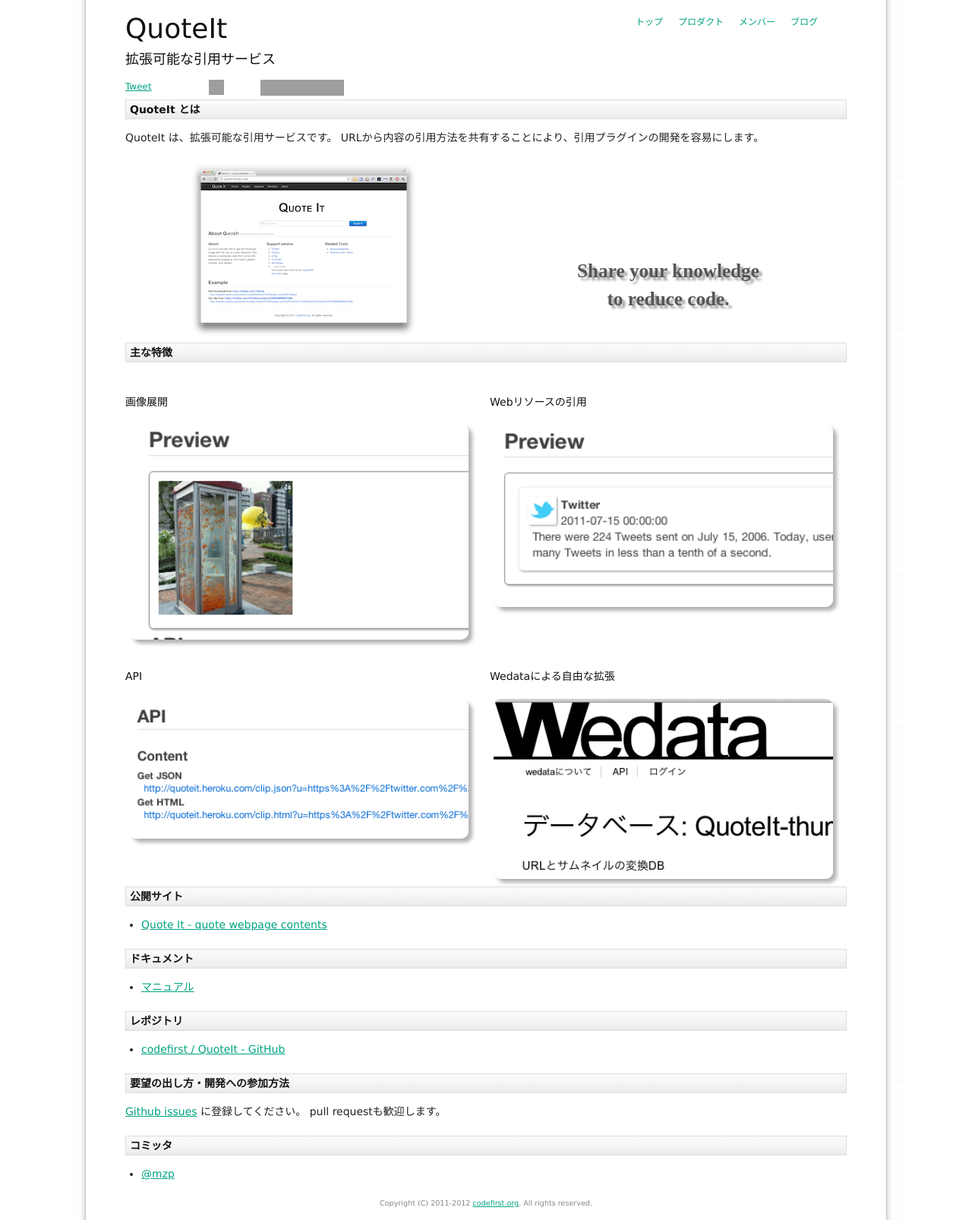
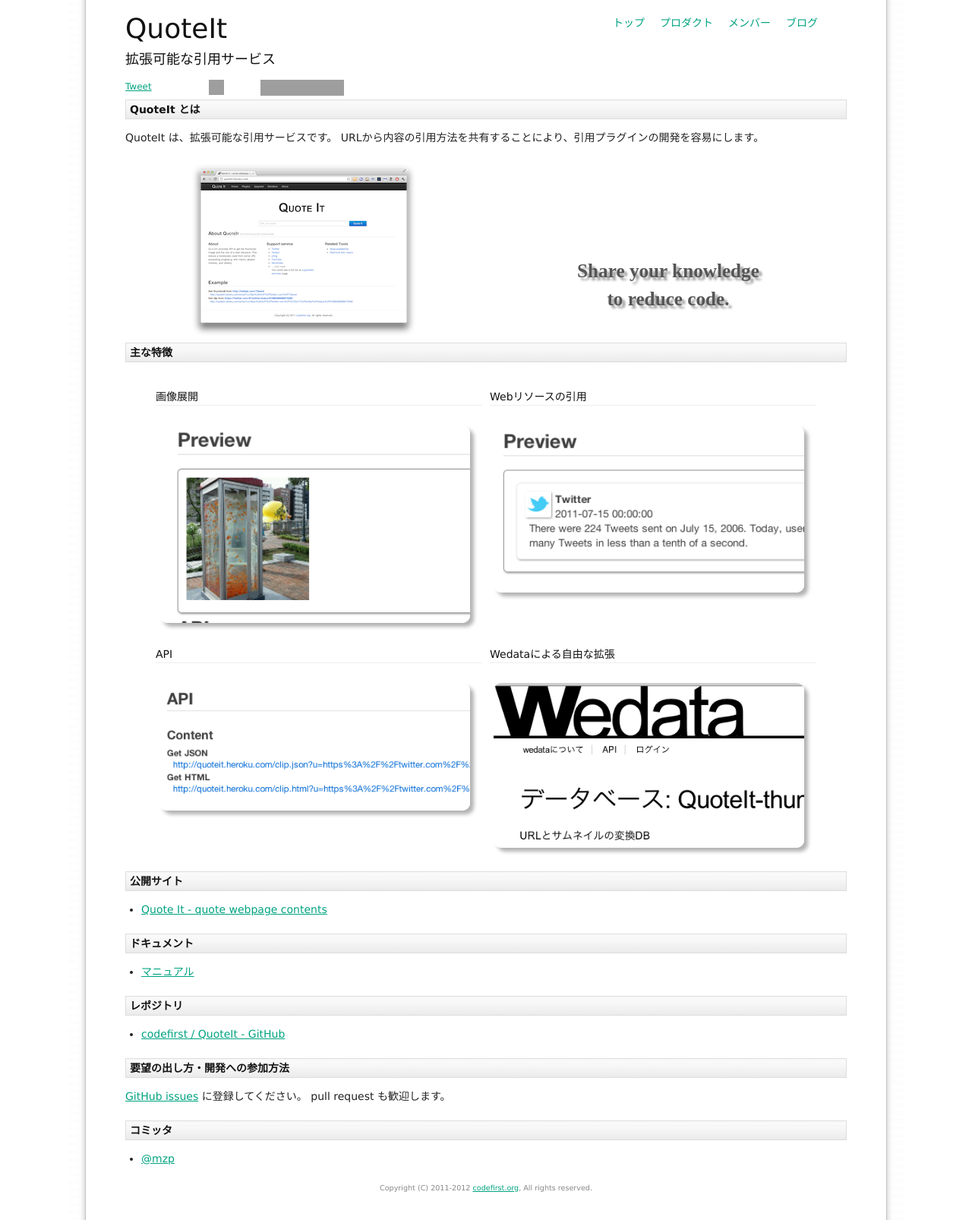
Before and after one commit to codefirst/codefirst.github.io, a Jekyll site: the page built from quoteit/index.md, in a window 1280 px wide. Shown: the whole page at 76% size. Built offline with Jekyll 4.4.1, drawn with Linux system fonts in a browser that asks for light colours; comment, search, counter and statistics services are not loaded; grey boxes are pictures that could not be loaded.

Commit message:
Changed: minor design

```diff
--- a/_layouts/product.html
+++ b/_layouts/product.html
@@ -79,28 +79,34 @@
           <div class="feature span-24">
             <h3>主な特徴</h3>
             {% for feature in page.features %}
-            <div class="span-12 {% cycle '', 'last' %}">
-              <h4>{{ feature.name }}</h4>
+            <div class="span-11 {% cycle 'prepend-1', 'append-1 last' %}">
+              <h5>{{ feature.name }}</h5>
               <div><img class="ss" src="{{ feature.image }}" /></div>
             </div>
             {% endfor %}
           </div>
           {{ content }}
 
+          <div class="span-24">
             <h3>レポジトリ</h3>
             <ul>
               <li><a href="http://github.com/codefirst/{{ page.github_project}}">codefirst / {{page.github_project}} - GitHub</a></li>
             </ul>
+          </div>
 
+          <div class="span-24">
             <h3>要望の出し方・開発への参加方法</h3>
-          <p><a href="https://github.com/codefirst/{{ page.github_project }}/issues">Github issues</a> に登録してください。 pull requestも歓迎します。</p>
+            <p><a href="https://github.com/codefirst/{{ page.github_project }}/issues">GitHub issues</a> に登録してください。 pull request も歓迎します。</p>
+          </div>
 
+          <div class="span-24">
             <h3>コミッタ</h3>
             <ul>
               {% for c in page.commiters %}
               <li><a href="http://twitter.com/{{ c }}">@{{ c }}</a></li>
               {% endfor %}
             </ul>
+          </div>
         </div>
       </div>
 
--- a/styles/main.css
+++ b/styles/main.css
@@ -22,6 +22,7 @@
    margin-left: 20px;
    margin-top: 20px;
    padding: 0px;
+   font-size: 14px;
 }
 .navigator li a {
    text-decoration: none;
--- a/styles/product.css
+++ b/styles/product.css
@@ -18,6 +18,9 @@
   -moz-border-border-radius: 10px;
   margin-bottom: 10px;
 }
+.feature {
+  padding-bottom: 1.5em;
+}
 .feature ul li{
   list-style-type: none;
 }
@@ -31,3 +34,9 @@
   color: #555;
   text-shadow: 4px 4px 3px #999;
 }
+
+h5 {
+  margin-top: 1.5em;
+  font-weight: normal;
+  border-bottom: 1px solid #eee;
+}
```
Lines whose indentation alone changed are shown as unchanged.
